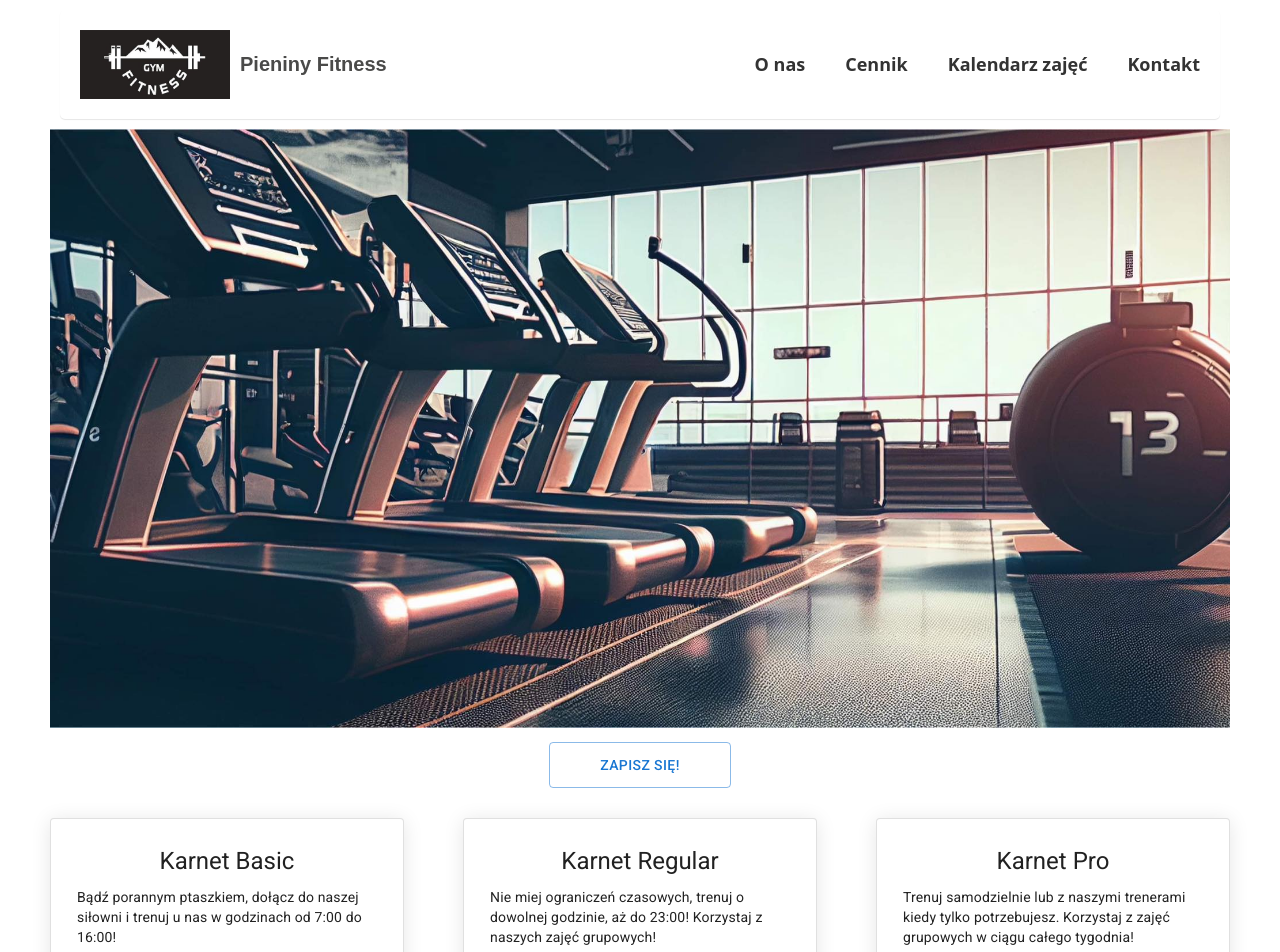
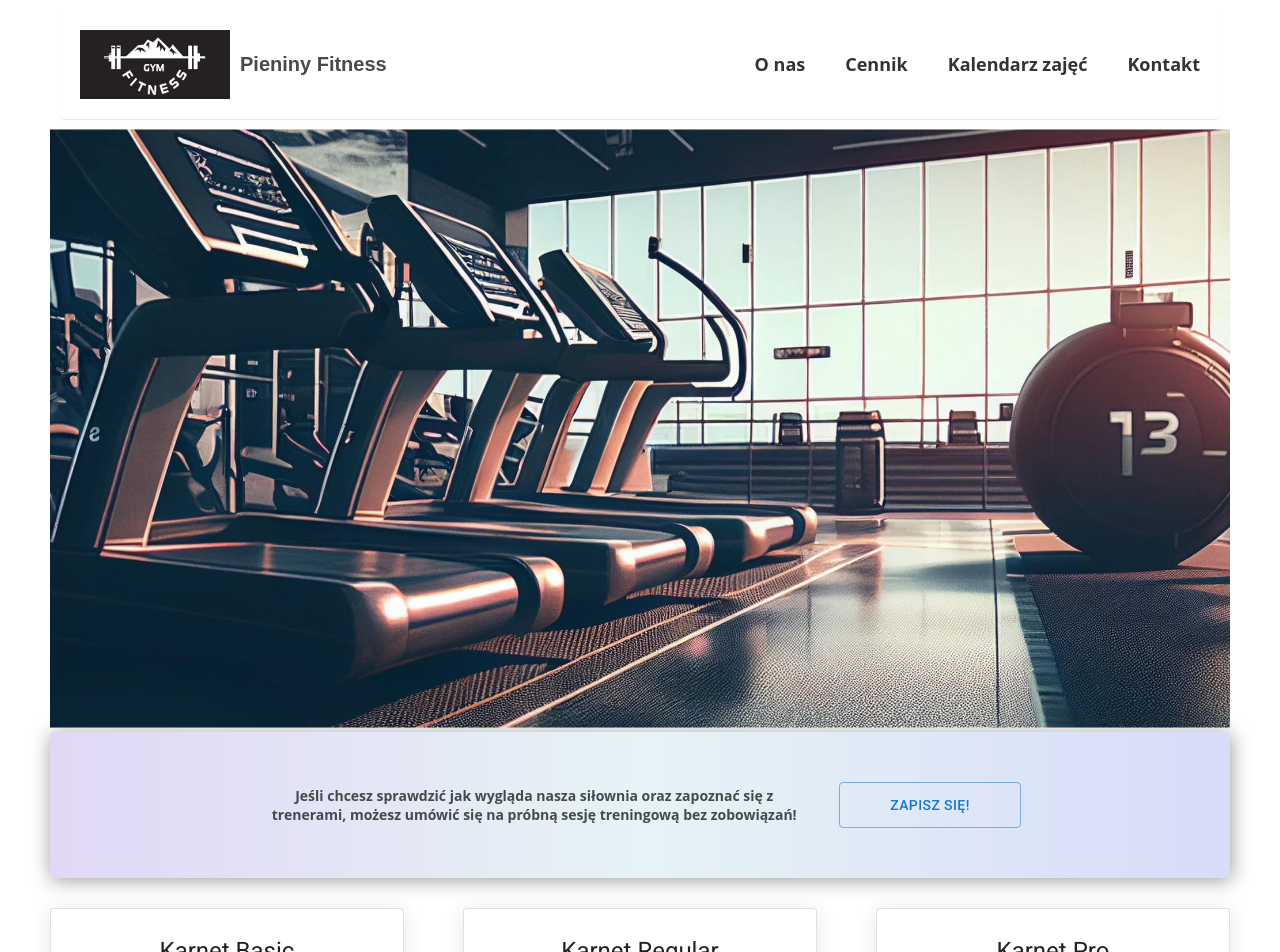
Before and after one commit to paulinawojtysiakk/Strona-Silowni, a React (Vite) app in the folder vite-project/: page / in a window 1280 px wide. Shown: the top 952 px of the page. Built offline with nearby package versions, Linux system fonts and the light colour scheme.

Commit message:
update call to action

```diff
--- a/vite-project/src/components/Home.jsx
+++ b/vite-project/src/components/Home.jsx
@@ -14,6 +14,8 @@ const Home = () => {
                 <img src={threadmill} alt="threadmill"/>
             </div>
             <div className='btn-container'>
+                <p className='btn-description'>Jeśli chcesz sprawdzić jak wygląda nasza siłownia oraz zapoznać się z trenerami,
+                    możesz umówić się na próbną sesję treningową bez zobowiązań!</p>
                 <Button variant="outlined" className='btn-cta-home'>Zapisz się!</Button> </div>
             <CardsSection/>
             <Footer />
--- a/vite-project/src/scss/Home.scss
+++ b/vite-project/src/scss/Home.scss
@@ -1,10 +1,31 @@
+@import "./settings/colors";
 
+$list1: $gradient-background-dark, $gradient-background-lighter, $gradient-background-light;
+@mixin gradient($direction, $list) {
+  background: -webkit-linear-gradient($direction, $list);
+  background: -moz-linear-gradient($direction, $list);
+  background: -o-linear-gradient($direction, $list);
+  background: linear-gradient($direction, $list);
+}
 .btn-container{
   display: flex;
   justify-content: center;
+  align-items: center;
+  border-radius: 3px;
+  box-shadow: 1px 2px 20px rgba(0, 0, 0, 0.4);
+  @include gradient(right, $list1);
 
 .btn-cta-home {
-  margin-top: 10px;
+  margin-top: 50px;
+  margin-bottom: 50px;
   padding: 10px 50px;
   }
+
+  .btn-description{
+    max-width: 550px;
+    margin-right: 30px;
+    color: $navigation;
+    font-weight: bold;
+    text-align: center;
+  }
 }
--- a/vite-project/src/scss/settings/_colors.scss
+++ b/vite-project/src/scss/settings/_colors.scss
@@ -1,12 +1,11 @@
 $background-screen-color: #ffffff;
 $basic-text-color: #4a4a49;
+$gradient-background-dark: #d7dcf8;
+$gradient-background-lighter: #e6f3f6;
+$gradient-background-light: #e1d8f5;
 
-$navigation: #e4e6f3;
+$navigation: rgba(44, 51, 49, 0.87);
 $header-color: #4a4a49;
-$buttons-color: #ba6227;
-$screen-head-color: #FF6600;
 $message-info-color: #5cade3;
-$message-warning-color: #FFB03B;
 $message-success-color: #468966;
-$bin-icon-color: #BD4932;
 $extended-icon-color: #A1A194;
```
